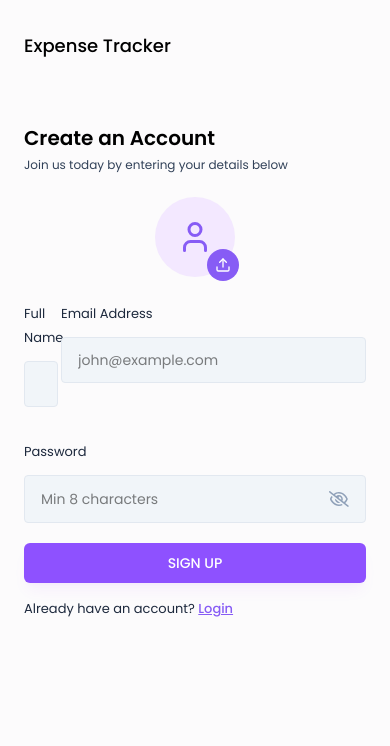
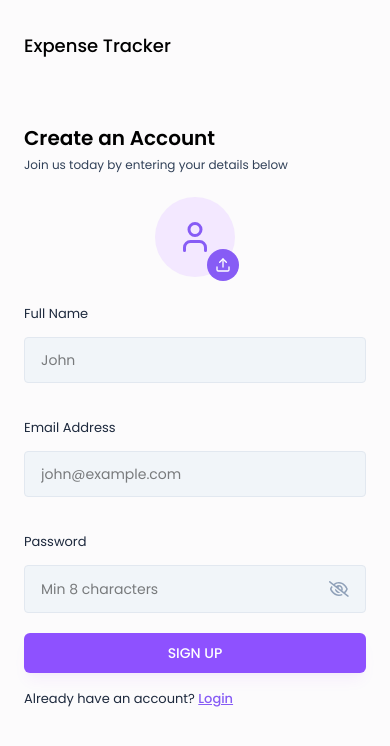
Before and after one commit to Spicychickenlolipop/expense-tracker2, a React app in the folder frontend/expence-tracker/: page /signUp in a window 390 px wide. Shown: the top 746 px of the page. Built offline with nearby package versions, Linux system fonts and the light colour scheme; the HTML template or start-up script is replaced by a standard one.

Commit message:
signup page full name and email in 2 row

```diff
--- a/frontend/expence-tracker/src/pages/Auth/SignUp.jsx
+++ b/frontend/expence-tracker/src/pages/Auth/SignUp.jsx
@@ -89,7 +89,7 @@ const SignUp = () => {
           {/* <ProfilePhotoSelector image={profilePic} setImage = {setProfilePic}/> */}
           <ProfilePhotoSelector image={profilePic} setImage = {setProfilePic}/>
 
-          <div className='grid grid-cols-1 md:grid-cols-2 gap-4'>
+          {/* <div className='grid grid-cols-1 md:grid-cols-2 gap-4'>
             <Input
               value={fullName}
               onChange={({ target }) => setFullName(target.value)}
@@ -113,7 +113,40 @@ const SignUp = () => {
                     type="password"
                     />
             </div>
-          </div>
+          </div> */}
+          <div className="grid grid-cols-1 md:grid-cols-2 gap-4">
+
+  <div className="w-full">
+    <Input
+      value={fullName}
+      onChange={({ target }) => setFullName(target.value)}
+      label="Full Name"
+      placeholder="John"
+      type="text"
+    />
+  </div>
+
+  <div className="w-full">
+    <Input
+      value={email}
+      onChange={({ target }) => setEmail(target.value)}
+      label="Email Address"
+      placeholder="john@example.com"
+      type="text"
+    />
+  </div>
+
+  <div className="md:col-span-2 w-full">
+    <Input
+      value={password}
+      onChange={({ target }) => setPassword(target.value)}
+      label="Password"
+      placeholder="Min 8 characters"
+      type="password"
+    />
+  </div>
+
+</div>
 
            {error && <p className='text-red-500 text-xs pb-2.5'>{error}</p>}
 
```
